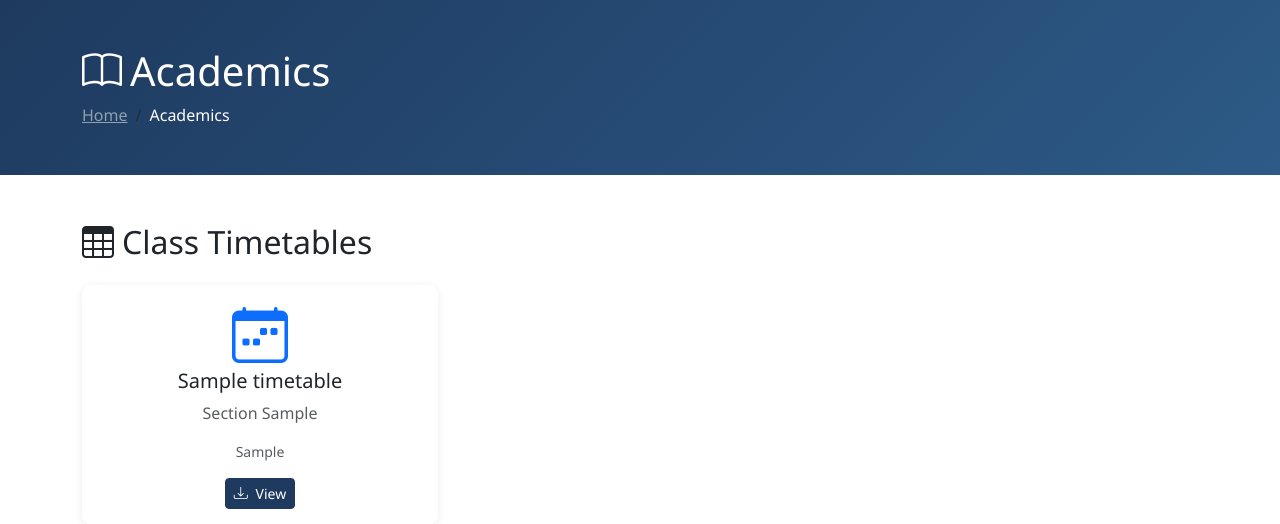
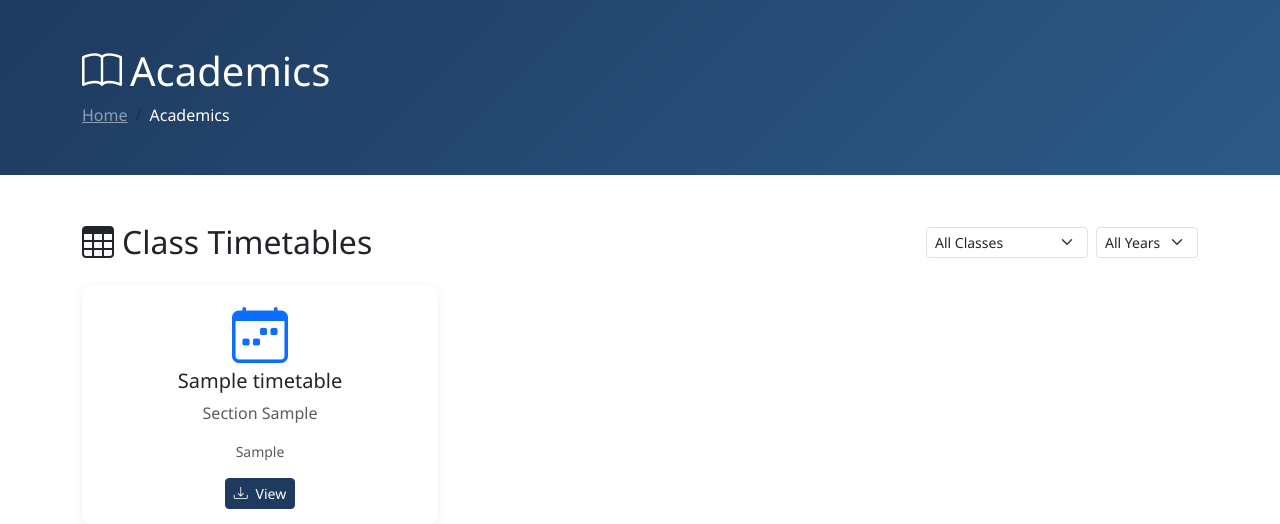
Before and after one commit to amruthamodela06/sanskriti-vidyalaya, a Flask app: page /academics in a window 1280 px wide. Shown: the part 72-596 px from the top of the page. Run offline with Flask 3, Linux system fonts and the light colour scheme; tables that the repository leaves empty hold one stand-in row (values such as "Sample post").

Commit message:
feat(public): add class and academic year filtering for timetables

```diff
--- a/app/routes/public.py
+++ b/app/routes/public.py
@@ -60,9 +60,31 @@ def academics():
     contents = StaticContent.query.filter_by(
         page_key='academics', is_active=True
     ).order_by(StaticContent.order).all()
-    timetables = Timetable.query.filter_by(is_active=True).order_by(
-        Timetable.class_name, Timetable.section).all()
-    return render_template('public/academics.html', contents=contents, timetables=timetables)
+
+    selected_class = request.args.get('class_name', '').strip()
+    selected_year = request.args.get('academic_year', '').strip()
+
+    tt_query = Timetable.query.filter_by(is_active=True)
+    if selected_class:
+        tt_query = tt_query.filter_by(class_name=selected_class)
+    if selected_year:
+        tt_query = tt_query.filter_by(academic_year=selected_year)
+
+    timetables = tt_query.order_by(Timetable.class_name, Timetable.section).all()
+
+    all_active_tt = Timetable.query.filter_by(is_active=True).all()
+    available_classes = sorted({t.class_name for t in all_active_tt if t.class_name})
+    available_years = sorted({t.academic_year for t in all_active_tt if t.academic_year}, reverse=True)
+
+    return render_template(
+        'public/academics.html',
+        contents=contents,
+        timetables=timetables,
+        available_classes=available_classes,
+        available_years=available_years,
+        selected_class=selected_class,
+        selected_year=selected_year
+    )
 
 @public_bp.route('/admissions', methods=['GET', 'POST'])
 def admissions():
--- a/app/templates/public/academics.html
+++ b/app/templates/public/academics.html
@@ -38,7 +38,32 @@
         {% endif %}
 
         <!-- Timetables Section -->
-        <h2 class="mb-4"><i class="bi bi-table me-2"></i>Class Timetables</h2>
+        <div class="d-flex justify-content-between align-items-center flex-wrap gap-3 mb-4">
+            <h2 class="mb-0"><i class="bi bi-table me-2"></i>Class Timetables</h2>
+            {% if available_classes or available_years %}
+            <form method="GET" action="{{ url_for('public.academics') }}" class="d-flex gap-2 flex-wrap align-items-center">
+                {% if available_classes %}
+                <select name="class_name" class="form-select form-select-sm" style="width: auto;" onchange="this.form.submit()">
+                    <option value="">All Classes</option>
+                    {% for cls in available_classes %}
+                    <option value="{{ cls }}" {{ 'selected' if selected_class == cls }}>{{ cls }}</option>
+                    {% endfor %}
+                </select>
+                {% endif %}
+                {% if available_years %}
+                <select name="academic_year" class="form-select form-select-sm" style="width: auto;" onchange="this.form.submit()">
+                    <option value="">All Years</option>
+                    {% for yr in available_years %}
+                    <option value="{{ yr }}" {{ 'selected' if selected_year == yr }}>{{ yr }}</option>
+                    {% endfor %}
+                </select>
+                {% endif %}
+                {% if selected_class or selected_year %}
+                <a href="{{ url_for('public.academics') }}" class="btn btn-sm btn-outline-secondary">Reset</a>
+                {% endif %}
+            </form>
+            {% endif %}
+        </div>
         {% if timetables %}
         <div class="row g-4">
             {% for timetable in timetables %}
```
